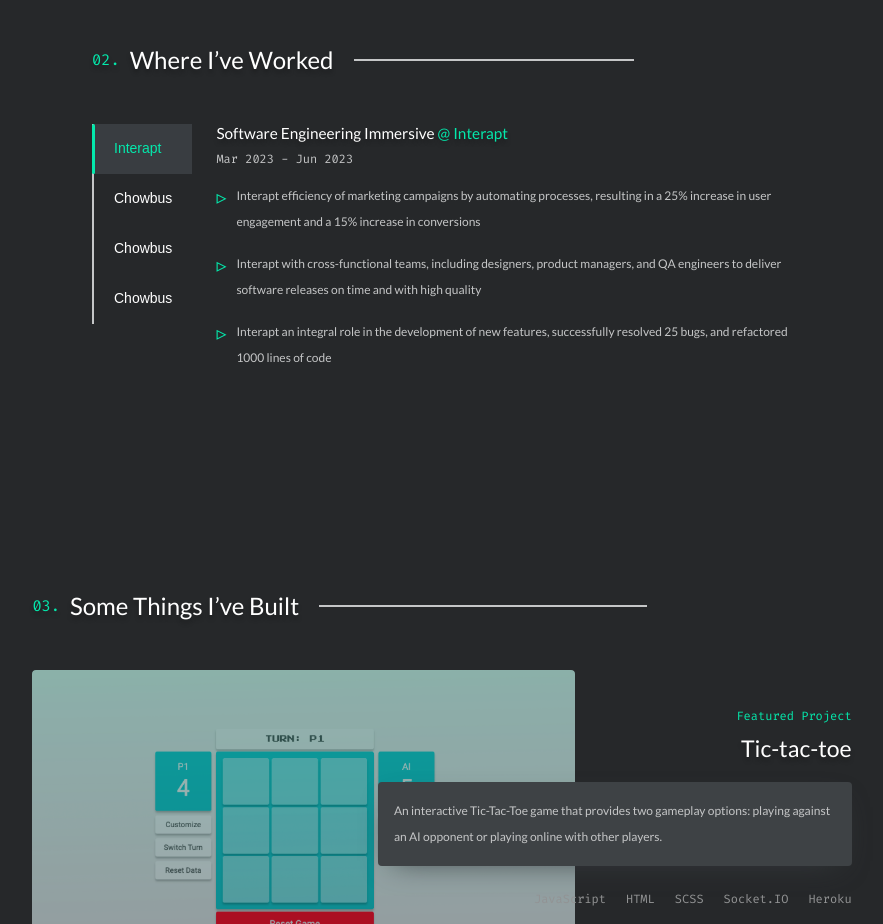
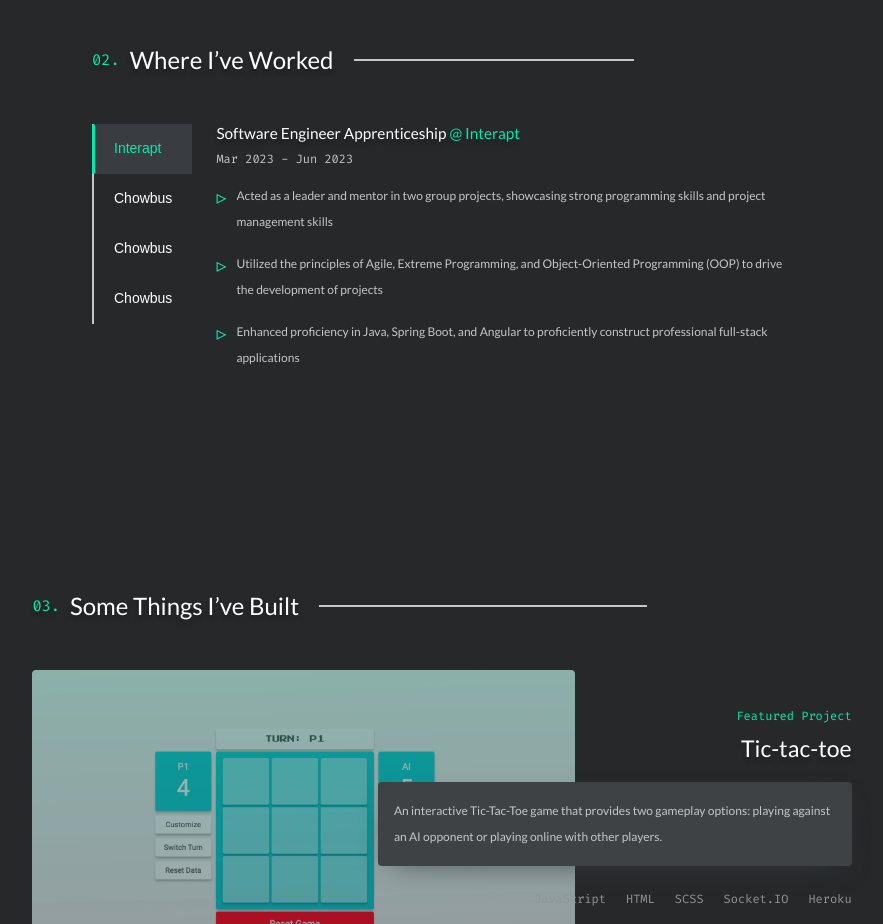
Before and after one commit to pophero110/2023-jeff-portfolio, a Next.js app: page / in a window 1280 px wide. Shown: the part 1700-2624 px from the top of the page, without its empty margins (198-1081 px from the left). Built offline with nearby package versions, Linux system fonts and the light colour scheme.

Commit message:
Update job details data

```diff
--- a/src/data/jobDetail.ts
+++ b/src/data/jobDetail.ts
@@ -11,13 +11,13 @@ export interface JobDetail {
 export const jobDetails: JobDetail[] = [
   {
     id: 0,
-    position: "Software Engineering Immersive",
+    position: "Software Engineer Apprenticeship",
     company: "Interapt",
     workPeriod: "Mar 2023 - Jun 2023",
     bulletPoints: [
-      "Interapt efficiency of marketing campaigns by automating processes, resulting in a 25% increase in user engagement and a 15% increase in conversions",
-      "Interapt with cross-functional teams, including designers, product managers, and QA engineers to deliver software releases on time and with high quality",
-      "Interapt an integral role in the development of new features, successfully resolved 25 bugs, and refactored 1000 lines of code",
+      "Acted as a leader and mentor in two group projects, showcasing strong programming skills and project management skills",
+      "Utilized the principles of Agile, Extreme Programming, and Object-Oriented Programming (OOP) to drive the development of projects",
+      "Enhanced proficiency in Java, Spring Boot, and Angular to proficiently construct professional full-stack applications",
     ],
     companyDescription:
       "A food delivery platform providing authentic asian food to customers in North America",
```
